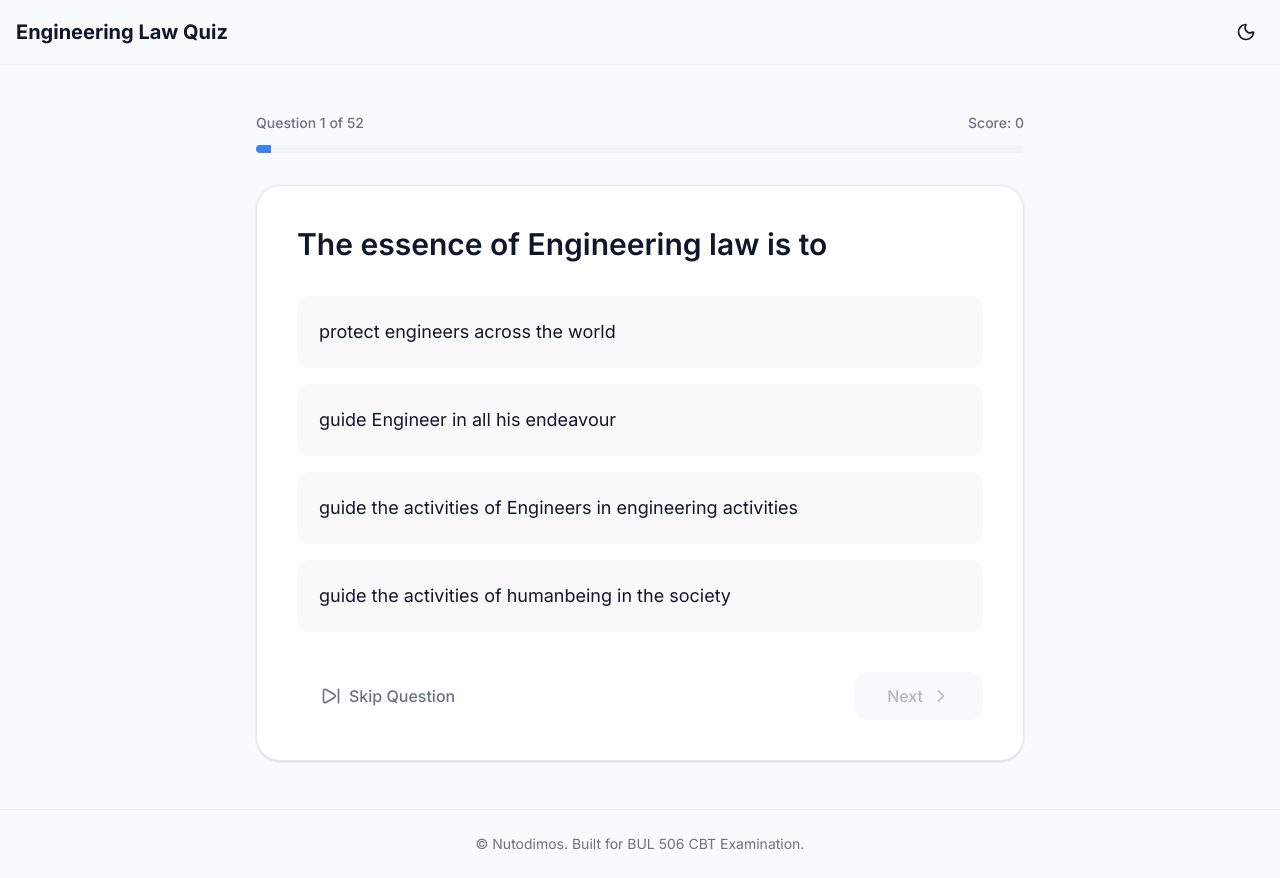
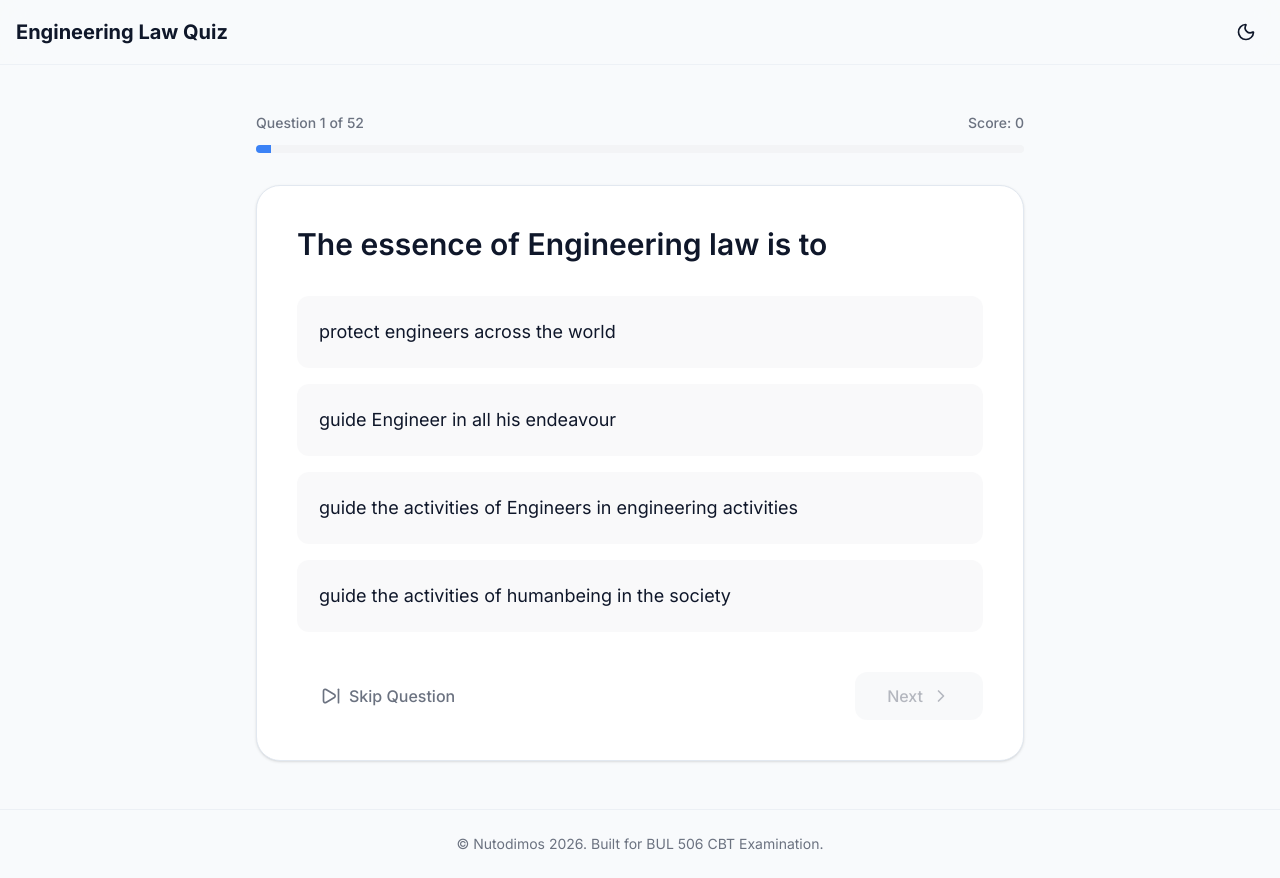
Before and after one commit to Nutodimos/BUL_QUIZ_APP, a Next.js app: page / in a window 1280 px wide. Built offline with nearby package versions, Linux system fonts and the light colour scheme.

Commit message:
footer updated

```diff
--- a/src/app/page.tsx
+++ b/src/app/page.tsx
@@ -20,7 +20,7 @@ export default function Home() {
       </main>
 
       <footer className="py-6 text-center text-sm text-muted-foreground border-t border-border/50">
-        <p> © Nutodimos. Built for BUL 506 CBT Examination.</p>
+        <p> © Nutodimos 2026. Built for BUL 506 CBT Examination.</p>
       </footer>
     </div>
   );
```
